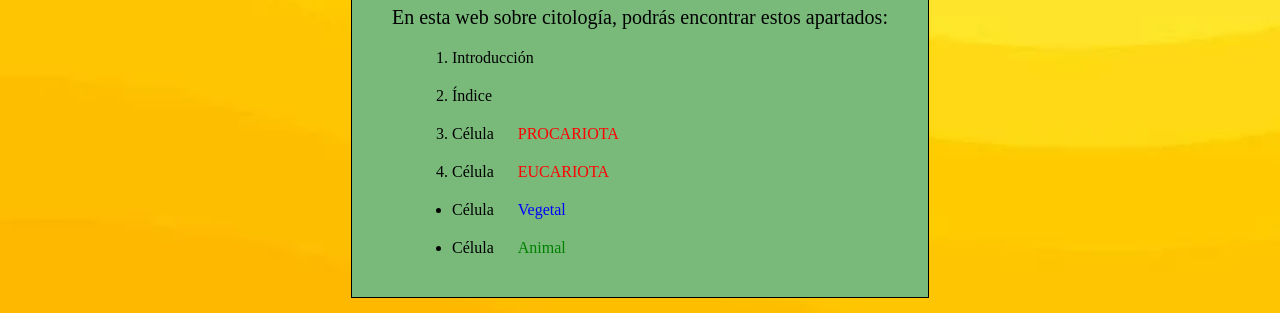
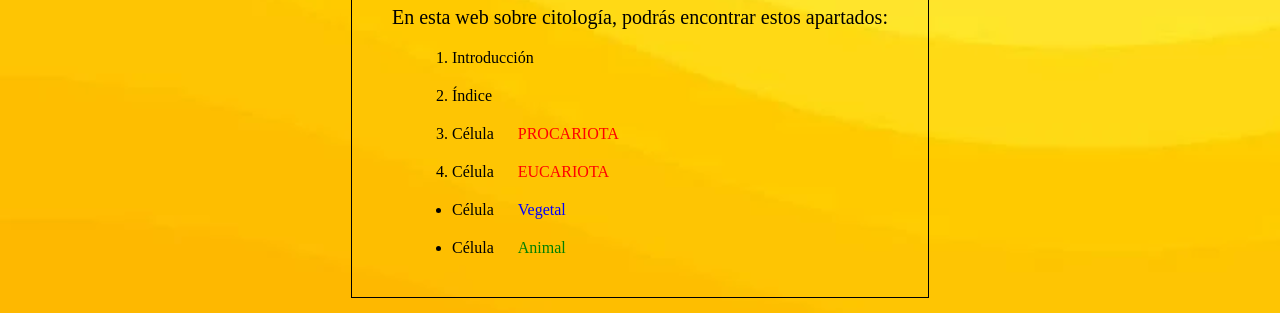
Before and after one commit to MSA06IESMURILLO/entrega, a plain HTML site: page index.html in a window 1280 px wide. Shown: the part 345-658 px from the top of the page. Drawn offline with Linux system fonts and the light colour scheme.

Commit message:
Update estilo.css

```diff
--- a/estilo.css
+++ b/estilo.css
@@ -43,7 +43,6 @@ a {
 	text-shadow:5px 5px 5px #000
 }
 div {
-     background: #79ba7b;
      padding: 20px;
      border: 5px dotted #c82828;
 }
```
